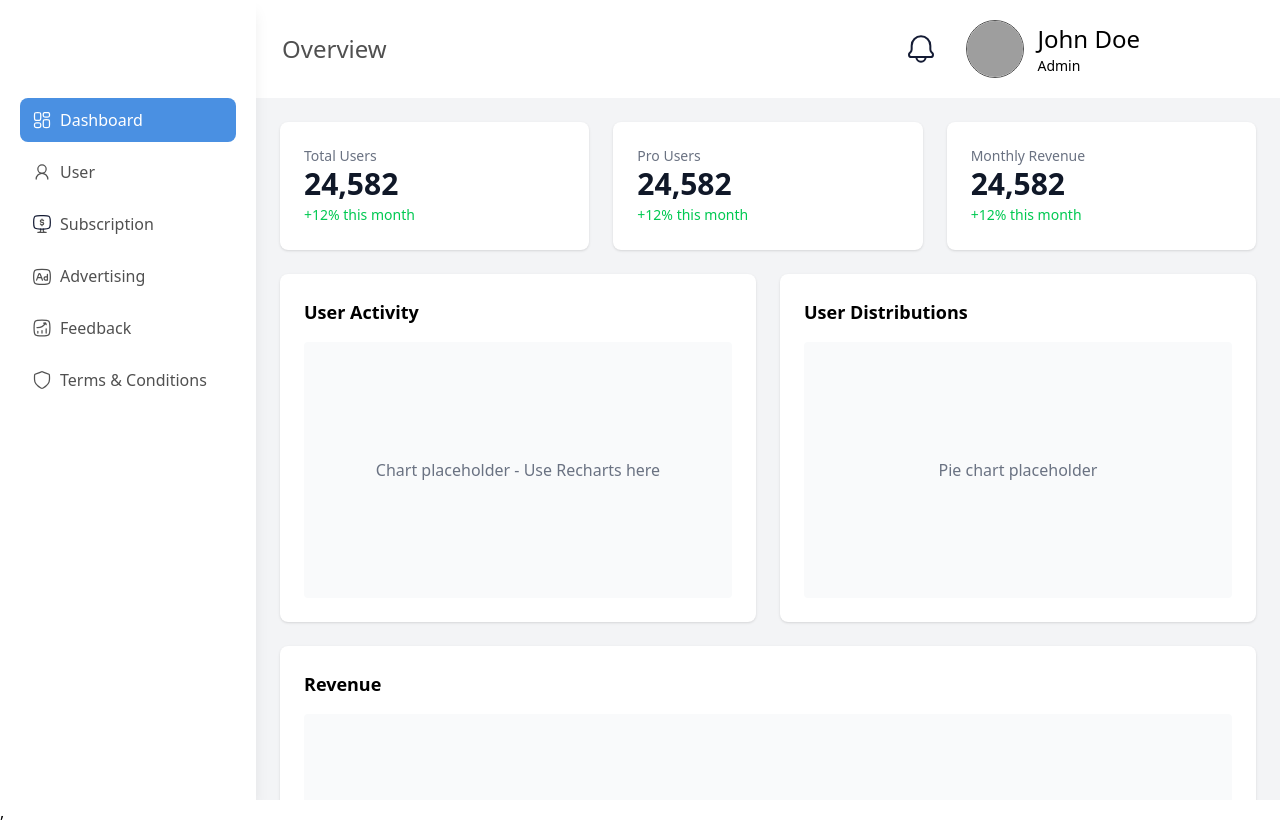
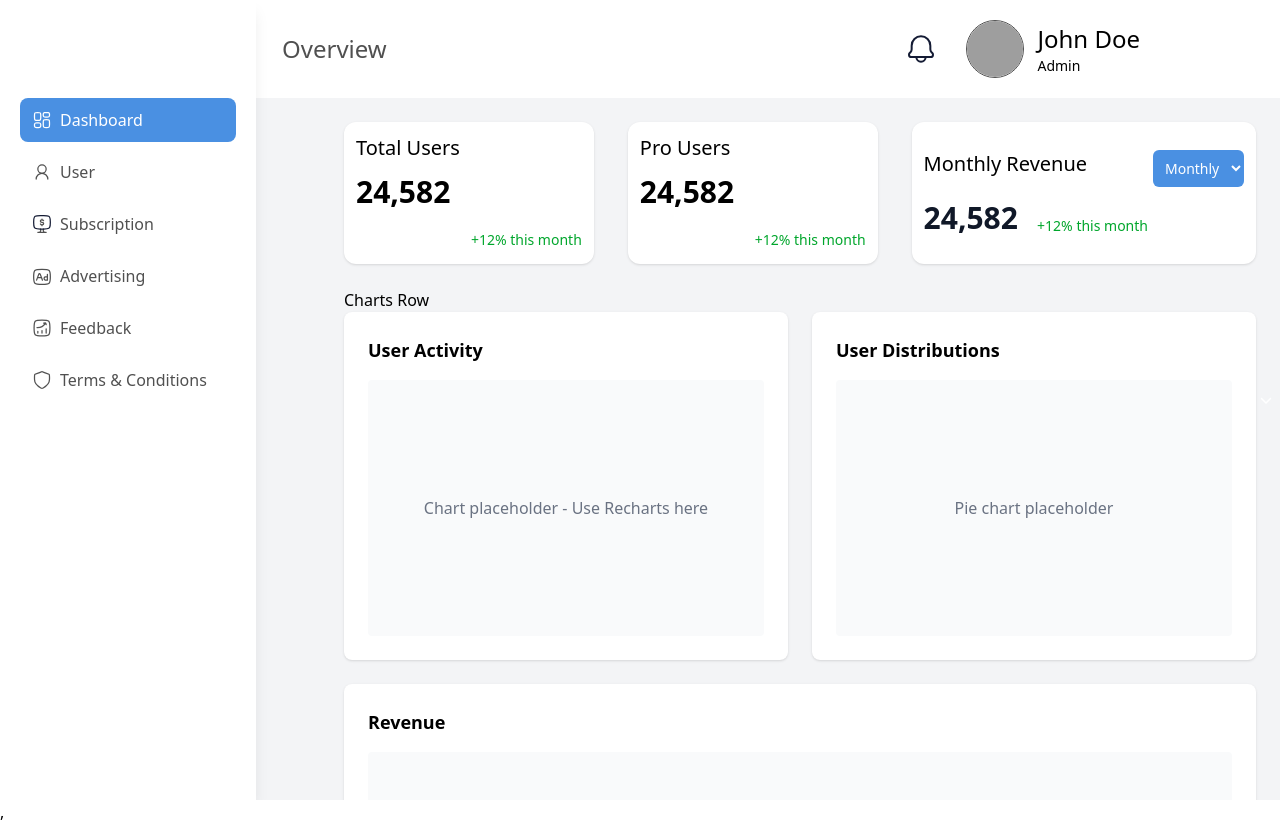
Before and after one commit to rifat-two-eight/dash01, a React (Vite) app: page /dashboard in a window 1280 px wide. Built offline with nearby package versions, Linux system fonts and the light colour scheme; grey boxes are pictures that could not be loaded.

Commit message:
dropdown

```diff
--- a/package.json
+++ b/package.json
@@ -13,6 +13,7 @@
     "@tailwindcss/vite": "^4.1.11",
     "react": "^19.1.0",
     "react-dom": "^19.1.0",
+    "react-icons": "^5.5.0",
     "react-router": "^7.7.1",
     "tailwindcss": "^4.1.11"
   },
--- a/src/Pages/Dashboard.jsx
+++ b/src/Pages/Dashboard.jsx
@@ -1,38 +1,66 @@
+import { FaChevronDown } from "react-icons/fa6";
 
 const Dashboard = () => {
   // Sample data for charts
 
-
   return (
-    <div className="space-y-6">
+    <div className="space-y-6  ms-16">
       {/* Stats Cards */}
-      <div className="grid grid-cols-1 md:grid-cols-3 gap-6">
-        <div className="bg-white p-6 rounded-lg shadow">
-          <h3 className="text-gray-500 text-sm font-medium">Total Users</h3>
-          <p className="text-3xl font-bold text-gray-900">24,582</p>
-          <span className="text-green-500 text-sm">+12% this month</span>
+      <div className="grid grid-cols-10 gap-[34px]">
+        {/* Card 1 */}
+        <div className="col-span-3 bg-white p-3 rounded-xl shadow h-[142px]">
+          <h3 className="text-xl font-medium">Total Users</h3>
+          <p className="text-3xl font-bold mt-3">24,582</p>
+          <span className="text-[#00a62c] mt-5 flex justify-end text-sm">
+            +12% this month
+          </span>
         </div>
 
-        <div className="bg-white p-6 rounded-lg shadow">
-          <h3 className="text-gray-500 text-sm font-medium">Pro Users</h3>
-          <p className="text-3xl font-bold text-gray-900">24,582</p>
-          <span className="text-green-500 text-sm">+12% this month</span>
+        {/* Card 2 */}
+        <div className="col-span-3 bg-white p-3 rounded-xl shadow h-[142px]">
+          <h3 className="text-xl font-medium">Pro Users</h3>
+          <p className="text-3xl font-bold mt-3">24,582</p>
+          <span className="text-[#00a62c] mt-5 flex justify-end text-sm">
+            +12% this month
+          </span>
         </div>
 
-        <div className="bg-white p-6 rounded-lg shadow">
-          <h3 className="text-gray-500 text-sm font-medium">Monthly Revenue</h3>
-          <p className="text-3xl font-bold text-gray-900">24,582</p>
-          <span className="text-green-500 text-sm">+12% this month</span>
+        {/* Card 3 */}
+        <div className="col-span-4 bg-white px-3 py-7 rounded-xl shadow h-[142px] flex flex-col justify-between">
+          {/* Top: Title + Select */}
+          <div className="flex justify-between items-start">
+            <h3 className="text-xl font-medium">Monthly Revenue</h3>
+
+            <select
+              defaultValue="Monthly"
+              className="bg-[#4a90e2] focus:border-amber-200 text-white text-sm p-2 rounded-md cursor-pointer outline-none focus:ring-0 focus:border-none"
+            >
+              <option className="bg-white text-black" value="Monthly">
+                Monthly
+              </option>
+              <option className="bg-white text-black" value="Yearly">
+                Yearly
+              </option>
+            </select>
+            <FaChevronDown className="absolute right-2 top-1/2 -translate-y-1/2 text-white pointer-events-none text-xs" />
+          </div>
+
+          {/* Bottom: Number + Percentage */}
+          <div className="flex justify-between items-end">
+            <p className="text-3xl font-bold text-gray-900">24,582</p>
+            <span className="text-[#00a62c] text-sm me-24">+12% this month</span>
+          </div>
         </div>
       </div>
-
-      {/* Charts Row */}
+      Charts Row
       <div className="grid grid-cols-1 lg:grid-cols-2 gap-6">
         {/* User Activity Chart */}
         <div className="bg-white p-6 rounded-lg shadow">
           <h3 className="text-lg font-semibold mb-4">User Activity</h3>
           <div className="h-64 bg-gray-50 rounded flex items-center justify-center">
-            <p className="text-gray-500">Chart placeholder - Use Recharts here</p>
+            <p className="text-gray-500">
+              Chart placeholder - Use Recharts here
+            </p>
           </div>
         </div>
 
@@ -44,7 +72,6 @@ const Dashboard = () => {
           </div>
         </div>
       </div>
-
       {/* Revenue Chart */}
       <div className="bg-white p-6 rounded-lg shadow">
         <h3 className="text-lg font-semibold mb-4">Revenue</h3>
@@ -52,14 +79,16 @@ const Dashboard = () => {
           <p className="text-gray-500">Revenue chart placeholder</p>
         </div>
       </div>
-
-      {/* Add more content to test scrolling */}
+      Add more content to test scrolling
       {Array.from({ length: 10 }, (_, i) => (
         <div key={i} className="bg-white p-6 rounded-lg shadow">
-          <h3 className="text-lg font-semibold mb-4">Additional Content {i + 1}</h3>
+          <h3 className="text-lg font-semibold mb-4">
+            Additional Content {i + 1}
+          </h3>
           <p className="text-gray-600">
-            This is additional content to test the independent scrolling functionality.
-            The sidebar should scroll independently from this main content area.
+            This is additional content to test the independent scrolling
+            functionality. The sidebar should scroll independently from this
+            main content area.
           </p>
         </div>
       ))}
--- /dev/null
+++ b/src/Pages/Subscription.jsx
@@ -0,0 +1,11 @@
+import React from 'react';
+
+const Subscription = () => {
+    return (
+        <div>
+            <h2>Subsc</h2>
+        </div>
+    );
+};
+
+export default Subscription;
--- a/src/main.jsx
+++ b/src/main.jsx
@@ -8,6 +8,7 @@ import {
 import Root from './Layout/Root';
 import Dashboard from './Pages/Dashboard';
 import User from './Pages/User';
+import Subscription from './Pages/Subscription';
 
 const router = createBrowserRouter([
   {
@@ -21,6 +22,10 @@ const router = createBrowserRouter([
       {
         path:"/user",
         Component:User
+      },
+      {
+        path:"/subscription",
+        Component:Subscription
       }
     ]
   },
```
Also changed, not shown: 1 other file (tests, documents, lock files or other folders).
